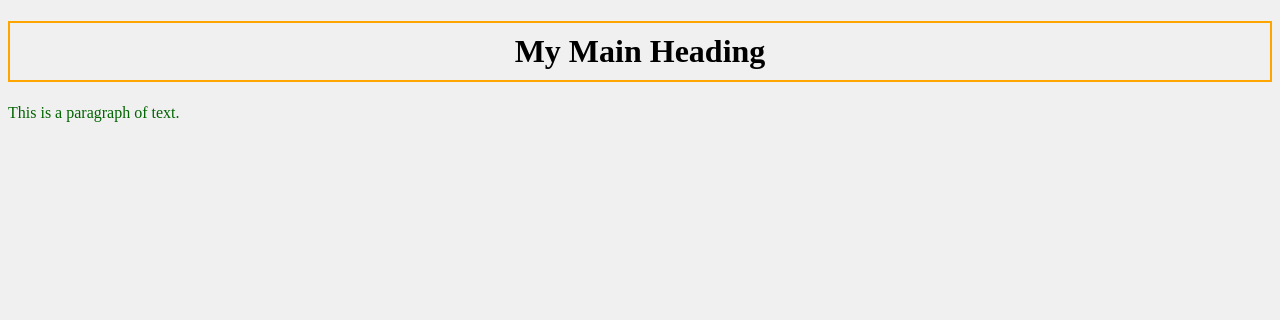
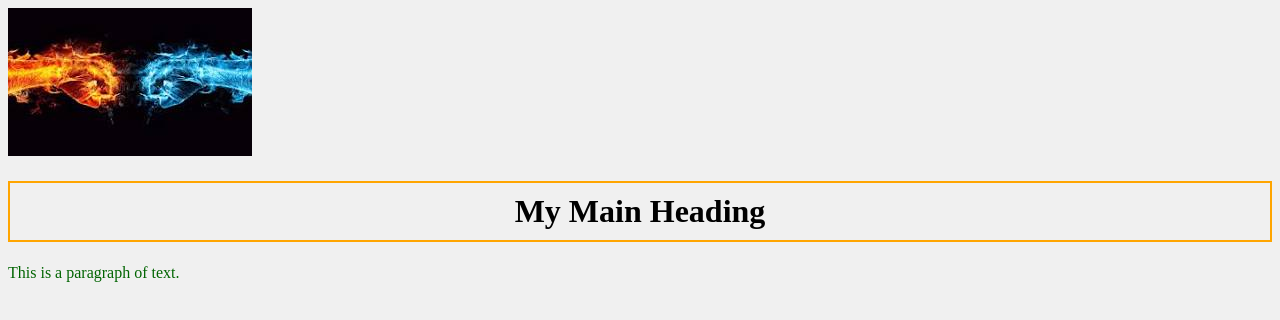
Before and after one commit to B-Z-Bahrain/Zimmer-7F2, a plain HTML site: page index.html in a window 1280 px wide. Drawn offline with Linux system fonts and the light colour scheme.

Commit message:
Update index.html

```diff
--- a/index.html
+++ b/index.html
@@ -9,7 +9,7 @@
 <body>
 
 
-
+    <img src="fist bump.jpg" alt="A cool image">
 
 
 
```
